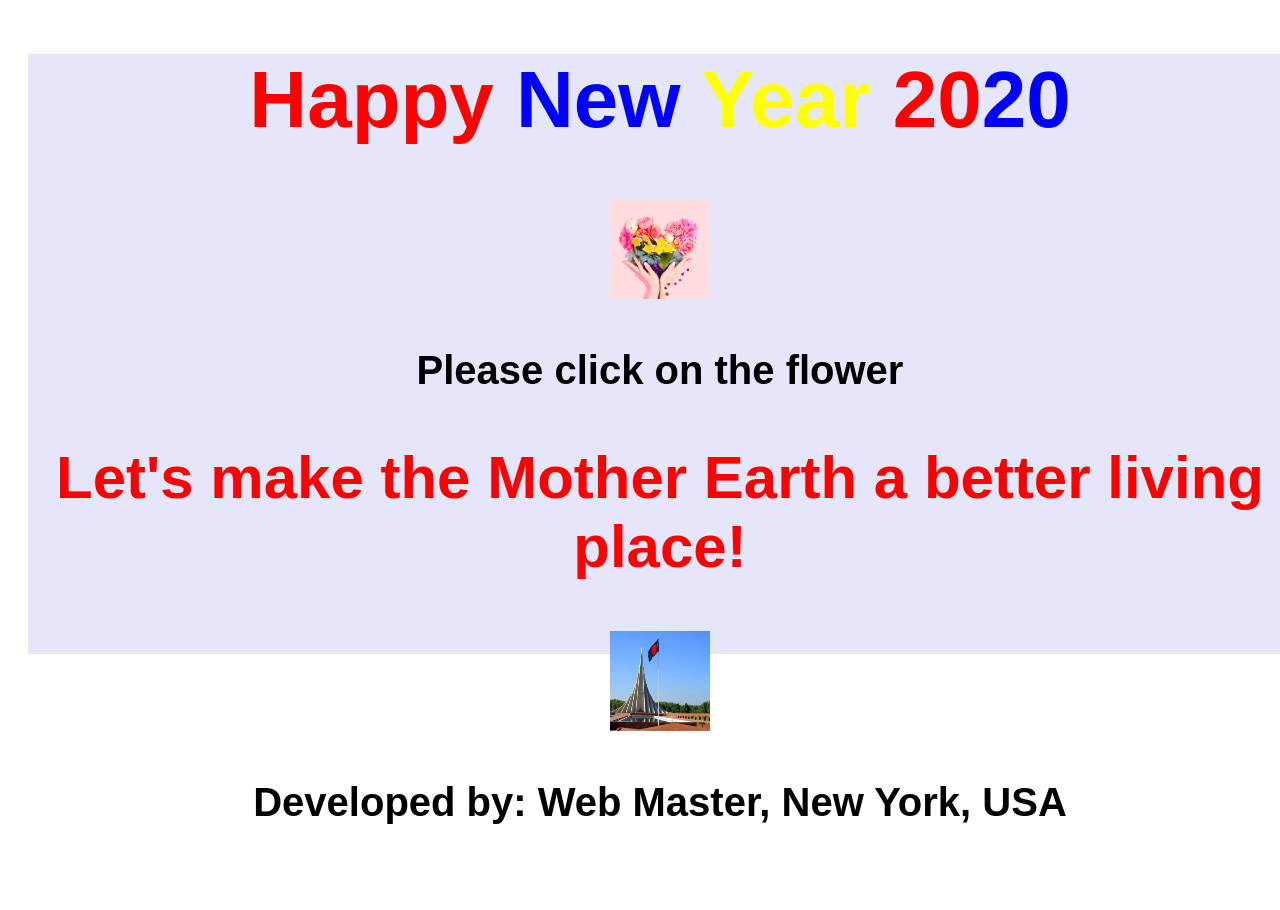
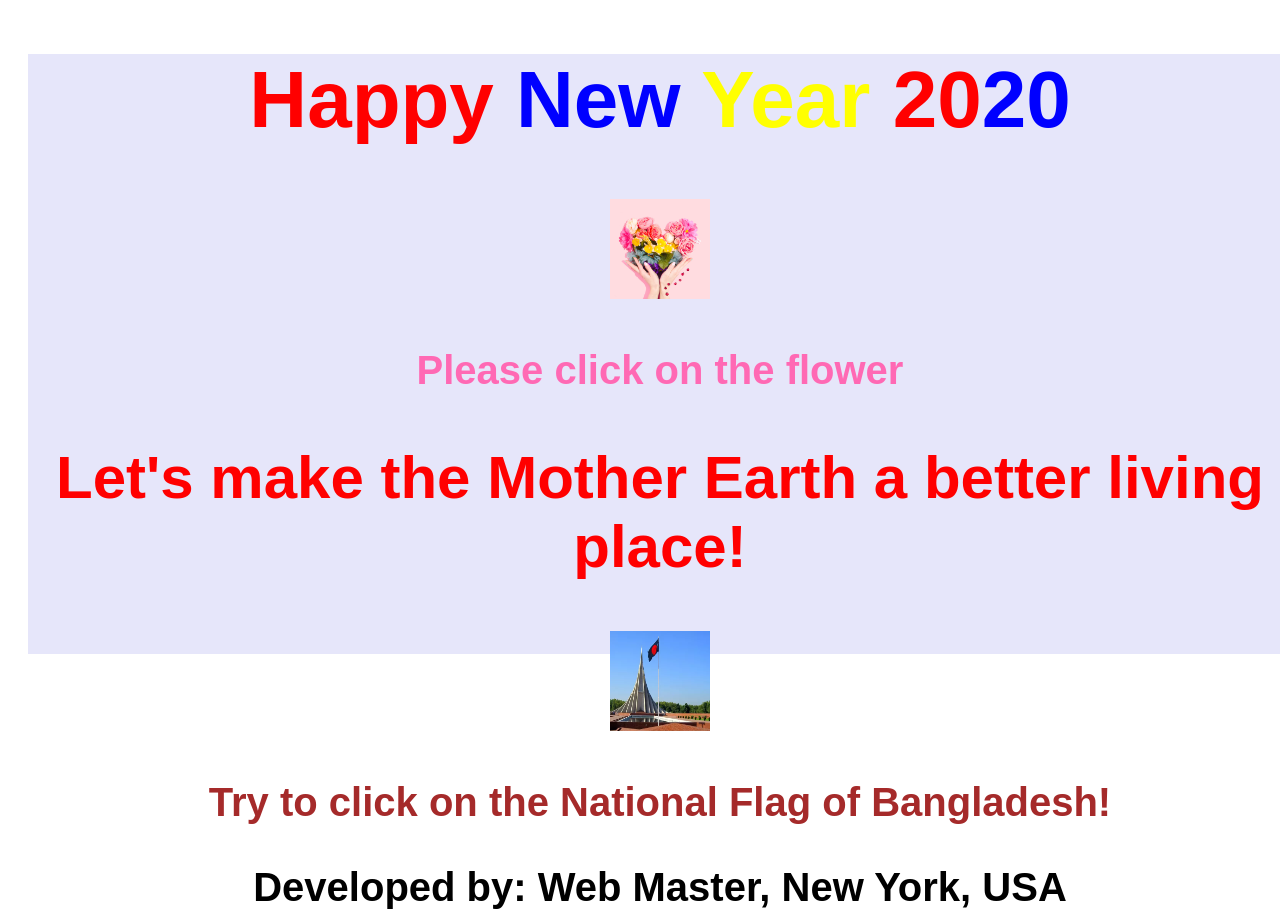
Before and after one commit to webmaaster/new-year-2020, a plain HTML site: page index.html in a window 1280 px wide. Before the commit the page ends 825 px from the top, so only its background shows below. Drawn offline with Linux system fonts and the light colour scheme.

Commit message:
Super Duper Super

```diff
--- a/index.html
+++ b/index.html
@@ -84,9 +84,10 @@
     <div id="container">
         <h1> <span class="happy">Happy </span><span class="new"> New</span><span class="year"> Year</span><span class="red"> 20</span><span class="orange">20</span></h1>
         <img src="./images/new year.jpg" alt="greeting-flower">
-         <p>Please click on the flower</p>
+         <p style="color: hotpink;">Please click on the flower</p>
         <h2>Let's make the Mother Earth a better living place!</h2>
         <img class="bd-flag" src="./images/Babul Nokrek.PNG" alt="Bangladesh-flag">
+        <p style="color:brown">Try to click on the National Flag of Bangladesh!</p>
                 <p>Developed by: Web Master, New York, USA</p>
 
 
```
